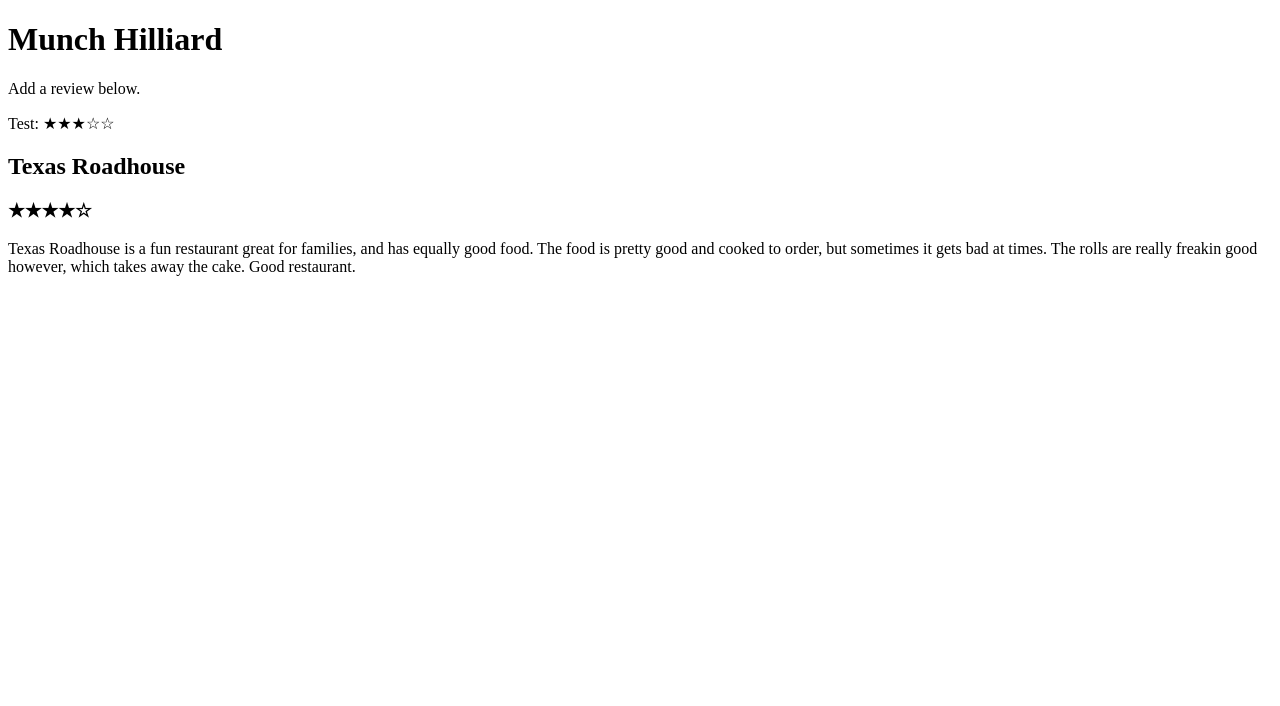
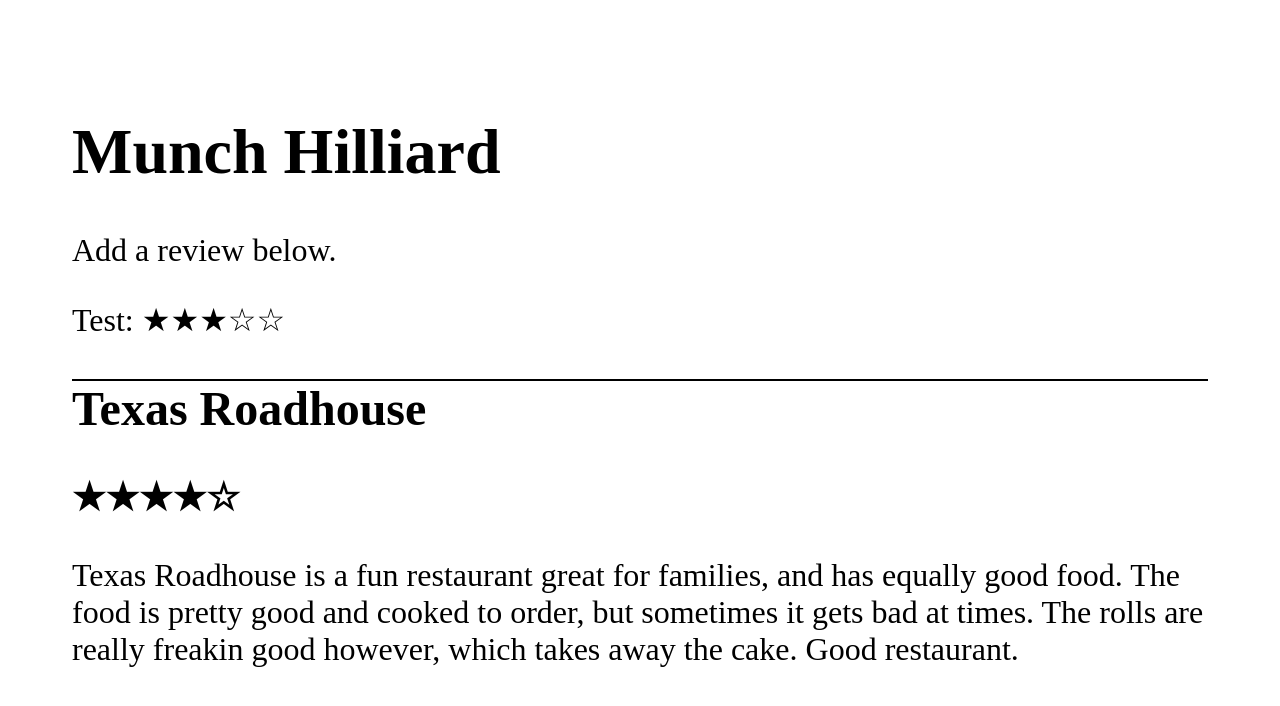
Before and after one commit to redairplane/munchhilliard, a plain HTML site: page index.html in a window 1280 px wide. Drawn offline with Linux system fonts and the light colour scheme.

Commit message:
Update style.css

```diff
--- a/style.css
+++ b/style.css
@@ -1 +1,9 @@
 /* style.css */
+
+body{
+  font-size: 2em;
+  padding: 2em;
+}
+h2{
+  border-top:2px solid black;
+}
```
